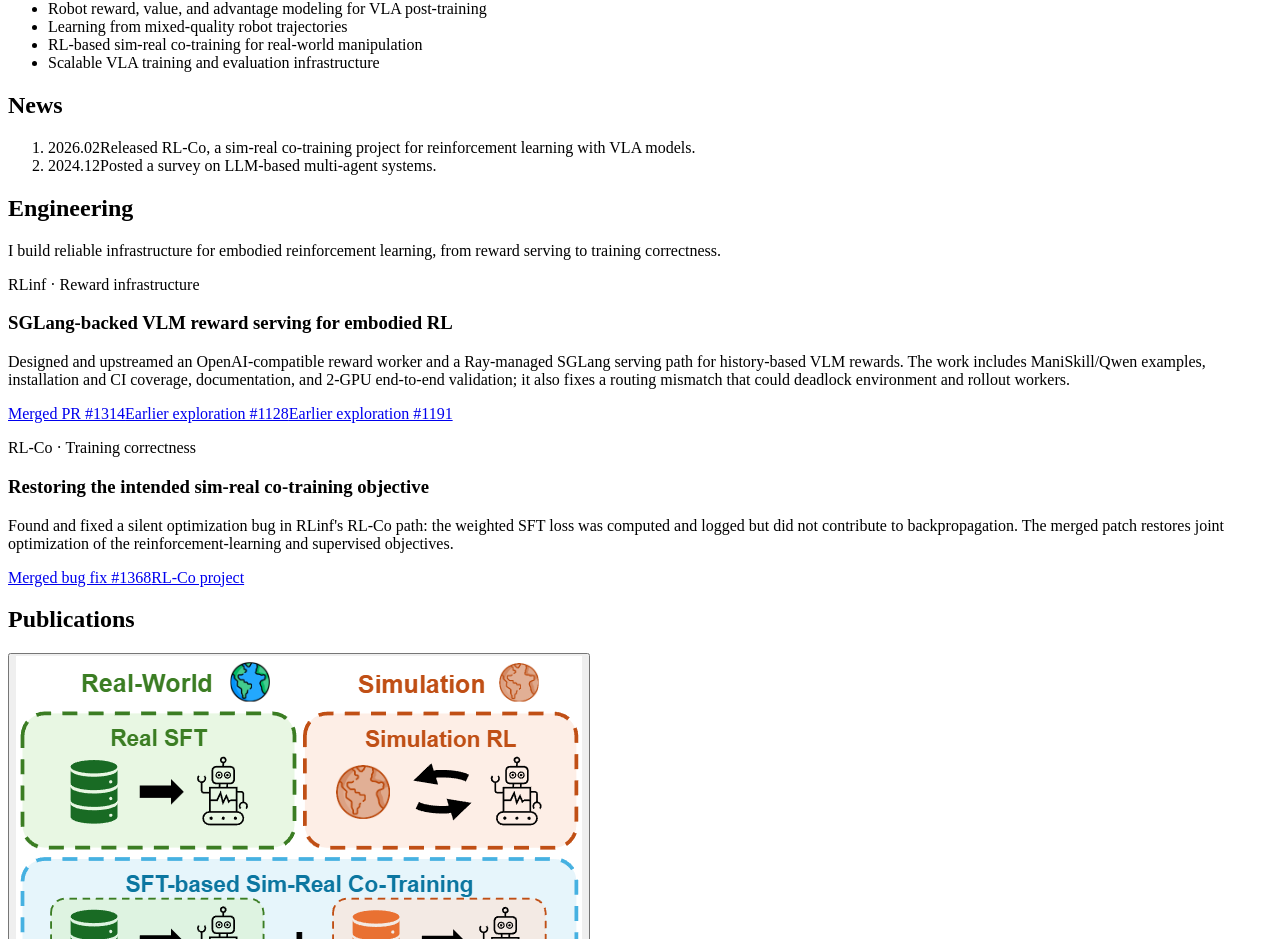
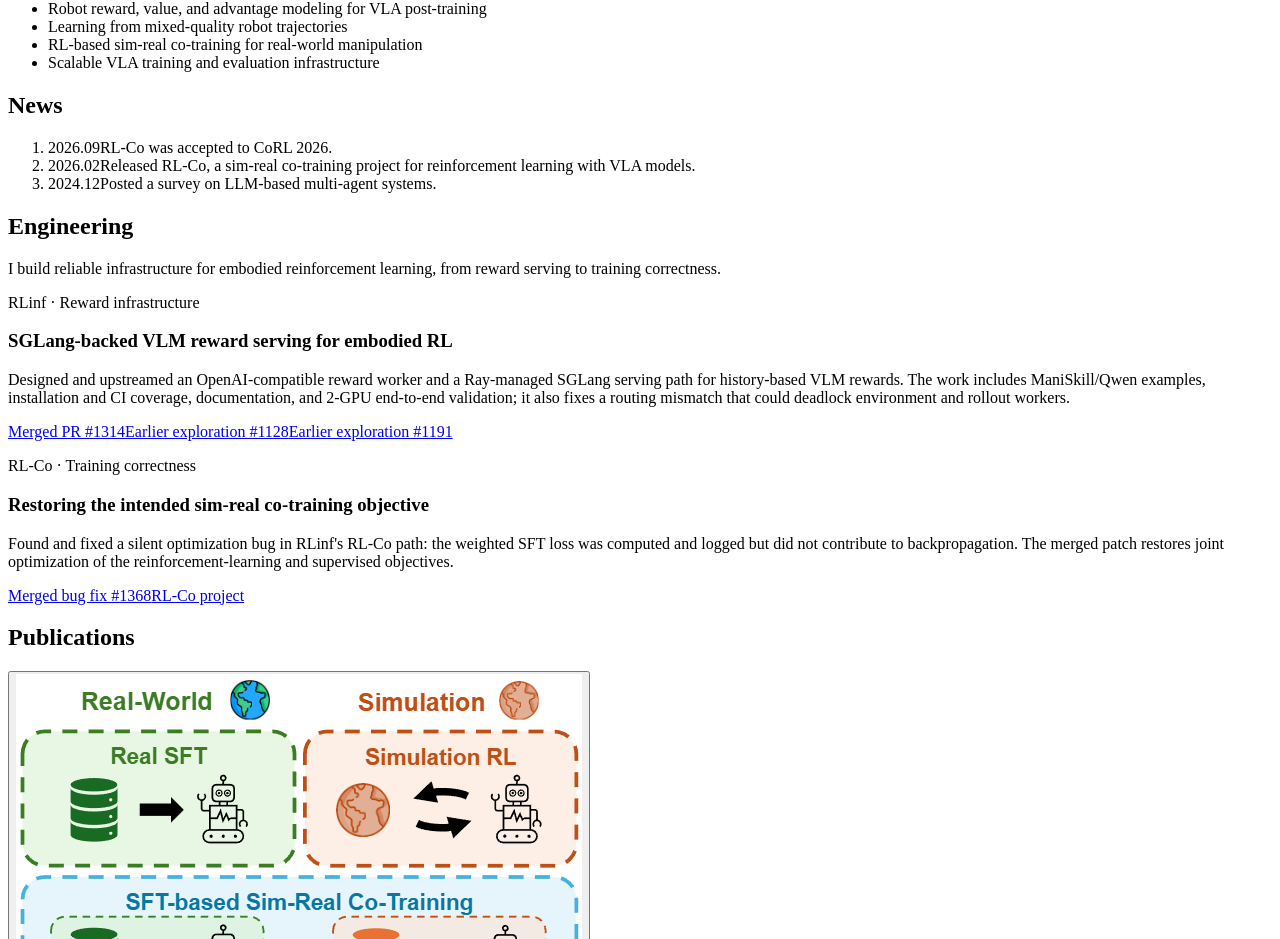
Before and after one commit to bianhua-12/bianhua-12.github.io, a React (Vite) app: page / in a window 1280 px wide. Shown: the part 1823-2762 px from the top of the page. Built offline with nearby package versions, Linux system fonts and the light colour scheme; the HTML template or start-up script is replaced by a standard one.

Commit message:
add CoRL 2026 acceptance news

```diff
--- a/src/content.ts
+++ b/src/content.ts
@@ -86,6 +86,10 @@ export const researchInterests = [
 
 export const newsItems = [
   {
+    date: "2026.09",
+    text: "RL-Co was accepted to CoRL 2026.",
+  },
+  {
     date: "2026.02",
     text: "Released RL-Co, a sim-real co-training project for reinforcement learning with VLA models.",
   },
```
